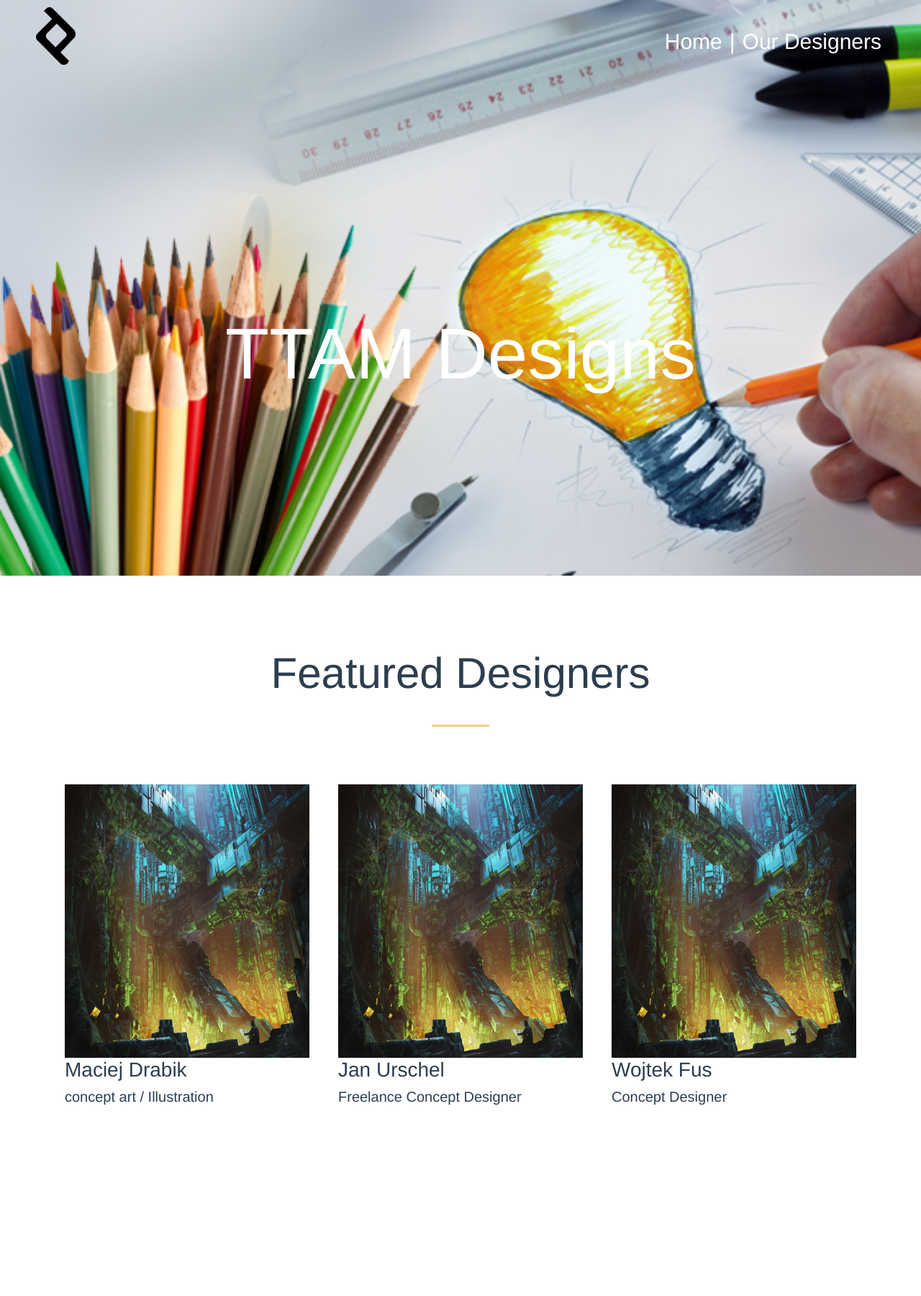
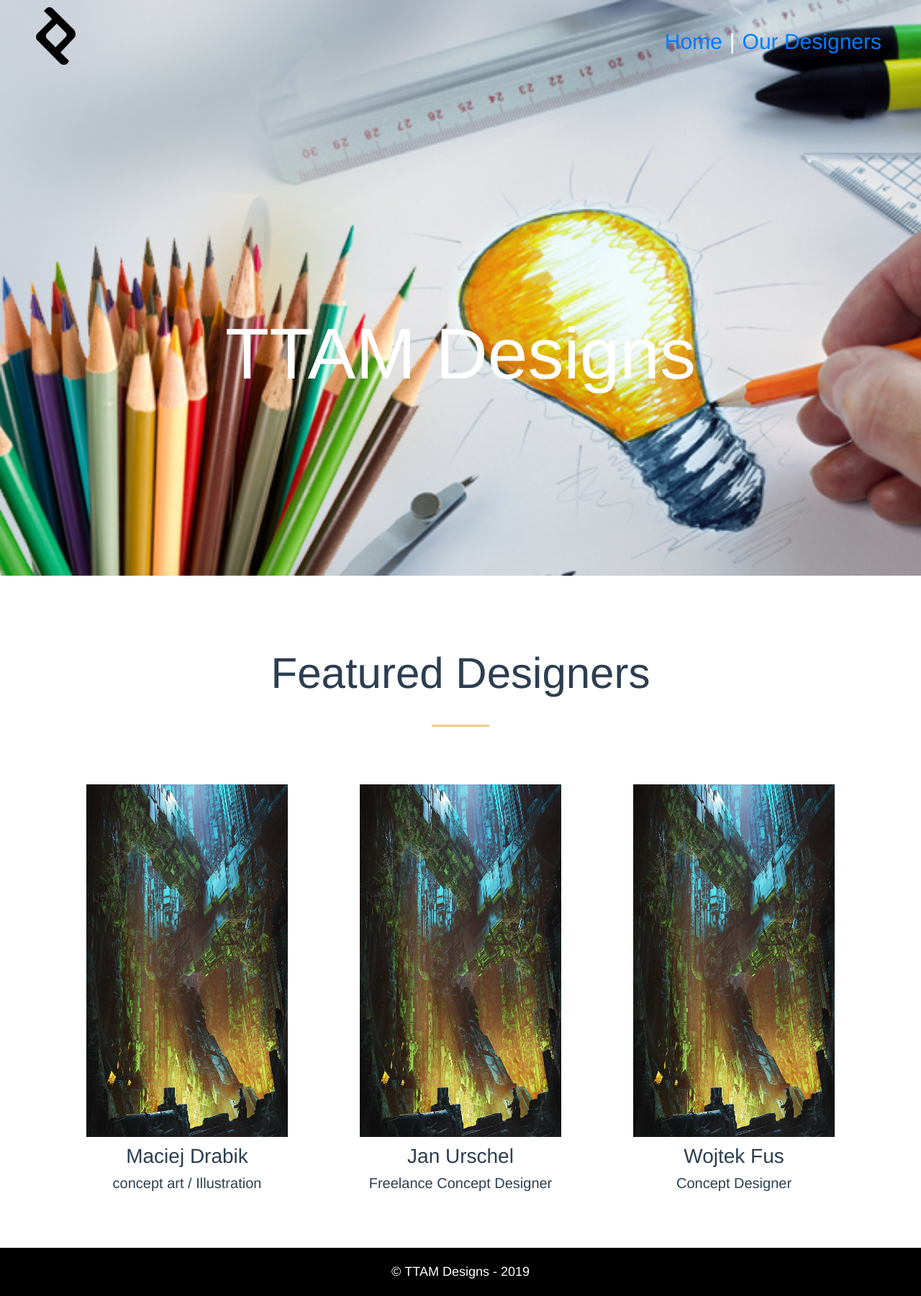
Before and after one commit to ashleighmclaughlin/assignment-three, a Vue app: page /matt in a window 1280 px wide. Shown: the whole page at 72% size. Before the commit the page ends 1614 px from the top, so only its background shows below. Built offline with nearby package versions, Linux system fonts and the light colour scheme; what vue-resource would draw is missing.

Commit message:
finished home page and started Designers page

```diff
--- a/src/components/matt/FeaturedDesigners.vue
+++ b/src/components/matt/FeaturedDesigners.vue
@@ -40,21 +40,17 @@
 
 <style scoped>
 
-.container {
-  margin: 0 auto;
-  overflow: hidden;
+
+
+.col-sm {
+     font-size: 30px;
 
 }
 
-.col-sm {
-    padding: 0 20px;
-    font-size: 30px;
-    text-align: left;
-}
-
 .featuredDesigners img {
- height: 380px;
- width: 100%
+ height: 500px;
+ width: 80%;
+ padding-bottom: 10px;
 }
 
 .title {
@@ -73,13 +69,13 @@
 }
 
 .featuredDesigners h3 {
-  text-align: left;
   border-bottom: 5px;
 }
 
 .row {
   margin: 0;
   padding: 70px;
+  align-content: center
 }
 
 </style>
--- a/src/components/matt/Matt.vue
+++ b/src/components/matt/Matt.vue
@@ -1,30 +1,23 @@
 <template>
-  <div>
-      <header class="hero">
-        <nav>
-          <img class="logo" src="./images/TTAMLogo.png">
-          <ul>
-            <li>Home</li>
-            <li>|</li>
-            <li>Our Designers</li>
-          </ul>
-        </nav>
-        <h1 class="headerText">TTAM Designs</h1>
-      </header>
+    <div>
+      <MyHeader />
       <FeaturedDesigners />
-</div>
+      <MyFooter />
+    </div>
+</template>
 
-
-
-</template>
 
 <script>
 import FeaturedDesigners from "./FeaturedDesigners"
+import MyHeader from "./MyHeader"
+import MyFooter from "./MyFooter"
 
 export default {
   name: "Matt",
   components: {
-    FeaturedDesigners
+    FeaturedDesigners,
+    MyHeader,
+    MyFooter
   }
 };
 
@@ -32,88 +25,4 @@
 
 <style scoped>
 
-.hero{
-  background-image: url(./images/heroImage.jpg);
-  height: 100vh;
-  background-size: cover;
-  background-position: center;
-}
-
-.container {
-  margin: 0 auto;
-  overflow: hidden;
-
-}
-
-nav {
-  padding: 10px 50px
-}
-
-nav, ul {
-  display: flex;
-  justify-content: space-between;
-
-}
-
-li {
-  list-style: none;
-  padding: 25px 5px;
-}
-
-.logo {
-  height: 80px;
-  width: 55px;
-}
-
-li {
-  color: white;
-  font-size: 30px;
-}
-
-.headerText {
-  Padding: 300px;
-  font-size: 100px;
-  color: white
-}
-
-h1 {
-  text-align: center;
-}
-
-.col-sm {
-    padding: 0 20px;
-    font-size: 30px;
-    text-align: left;
-}
-
-.featuredDesigners img {
- height: 380px;
- width: 100%
-}
-
-.title {
-  margin-top: 100px;
-  margin-bottom: 35px;
-  font-size: 60px;
-}
-
-.line {
-  display: block;
-    width: 80px;
-    height: 3px;
-    background: #f1cd8f;
-    margin: 10px auto;
-    text-align: center;
-}
-
-.featuredDesigners h3 {
-  text-align: left;
-  border-bottom: 5px;
-}
-
-.row {
-  margin: 0;
-  padding: 70px;
-}
-
 </style>
--- a/src/components/matt/MyFooter.vue
+++ b/src/components/matt/MyFooter.vue
@@ -0,0 +1,31 @@
+<template>
+    <div>
+        <footer>&copy&nbspTTAM Designs - 2019</footer>
+    </div>
+</template>
+
+
+<script>
+
+export default {
+  name: "MyFooter",
+  components: {
+  }
+};
+
+</script>
+
+<style scoped>
+
+footer {
+    background-color: black;
+}
+
+footer {
+  padding:20px;
+  background:black;
+  color:white;
+  font-size:18px;
+}
+
+</style>
--- /dev/null
+++ b/src/components/matt/MyHeader.vue
@@ -0,0 +1,114 @@
+<template>
+    <div>
+      <header class="hero">
+        <nav>
+          <img class="logo" src="./images/TTAMLogo.png">
+          <ul>
+            <li><router-link to="/Matt">Home</router-link></li>
+            <li>|</li>
+            <li><router-link to="/OurDesigners">Our Designers</router-link></li>
+          </ul>
+        </nav>
+        <h1 class="headerText">TTAM Designs</h1>
+      </header>
+    </div>
+</template>
+
+
+<script>
+
+export default {
+  name: "MyHeader",
+  components: {
+  }
+};
+
+</script>
+
+<style scoped>
+
+.hero{
+  background-image: url(./images/heroImage.jpg);
+  height: 100vh;
+  background-size: cover;
+  background-position: center;
+}
+
+.container {
+  margin: 0 auto;
+  overflow: hidden;
+
+}
+
+nav {
+  padding: 10px 50px
+}
+
+nav, ul {
+  display: flex;
+  justify-content: space-between;
+
+}
+
+li {
+  list-style: none;
+  padding: 25px 5px;
+}
+
+.logo {
+  height: 80px;
+  width: 55px;
+}
+
+li {
+  color: white;
+  font-size: 30px;
+}
+
+.headerText {
+  Padding: 300px;
+  font-size: 100px;
+  color: white
+}
+
+h1 {
+  text-align: center;
+}
+
+.col-sm {
+    padding: 0 20px;
+    font-size: 30px;
+    text-align: left;
+}
+
+.featuredDesigners img {
+ height: 380px;
+ width: 100%
+}
+
+.title {
+  margin-top: 100px;
+  margin-bottom: 35px;
+  font-size: 60px;
+}
+
+.line {
+  display: block;
+    width: 80px;
+    height: 3px;
+    background: #f1cd8f;
+    margin: 10px auto;
+    text-align: center;
+}
+
+.featuredDesigners h3 {
+  text-align: left;
+  border-bottom: 5px;
+}
+
+.row {
+  margin: 0;
+  padding: 70px;
+}
+
+</style>
--- /dev/null
+++ b/src/components/matt/OurDesigners.vue
@@ -0,0 +1,22 @@
+<template>
+    <div>
+        <MyHeader />
+    </div>
+</template>
+
+<script>
+import MyHeader from "./MyHeader"
+
+
+export default {
+  name: "OurDesigner",
+  components: {
+    MyHeader
+  }
+};
+
+</script>
+
+<style scoped>
+
+</style>
--- a/src/main.js
+++ b/src/main.js
@@ -7,9 +7,10 @@
 import Ash from "./components/ash/Ashleigh.vue";
 import Tj from "./components/tj/Tj.vue";
 import Matt from "./components/matt/Matt.vue";
+import OurDesigners from "./components/matt/OurDesigners.vue"
 import Lyndon from "./components/lyndon/Lyndon.vue";
+import Designer from "./components/ash/Designer.vue"
 
-import Designer from "./components/ash/Designer.vue"
 
 Vue.use(VueResource);
 Vue.use(VueRouter);
@@ -20,7 +21,8 @@
   { path: "/tj", component: Tj },
   { path: "/matt", component: Matt },
   { path: "/lyndon", component: Lyndon },
-  { path: "/designer", component: Designer, name: "designer", props: true }
+  { path: "/designer", component: Designer, name: "designer", props: true },
+  { path: "/OurDesigners", component: OurDesigners, name: "OurDesigners"}
 ];
 
 const router = new VueRouter({
```
